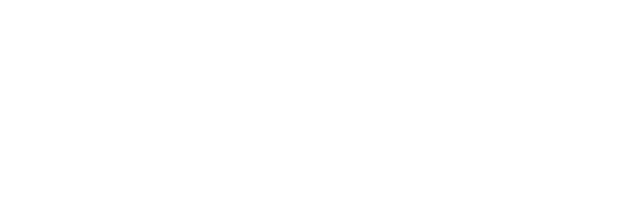
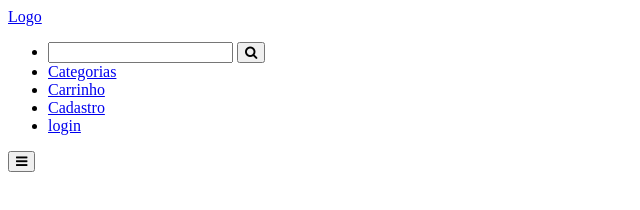
Before and after one commit to dias-danilo/lojatech, a plain HTML site: page index.html in a window 1280 px wide. Shown: the whole page, without its empty margins (0-640 px from the left). Drawn offline with Linux system fonts and the light colour scheme.

Commit message:
Adicionamos icones e menu

```diff
--- a/index.html
+++ b/index.html
@@ -1,11 +1,41 @@
 <!DOCTYPE html>
 <html lang="en">
+
 <head>
     <meta charset="UTF-8">
     <meta name="viewport" content="width=device-width, initial-scale=1.0">
     <title>LojaTech</title>
+    <link rel="stylesheet" href="https://cdnjs.cloudflare.com/ajax/libs/font-awesome/4.7.0/css/font-awesome.min.css">
 </head>
+
 <body>
+    <header>
+        <nav>
+            <a href="index.html">Logo</a>
+            <ul>
+                <li>
+                    <form action="lista_produto.html">
+                        <input type="text" name="pesquisa" id="pesquisa">
+                        <button type="submit"><i class="fa fa-search" aria-hidden="true"></i></button>
+                    </form>
+                </li>
+                <li>
+                    <a href="#">Categorias</a>
+                </li>
+                <li>
+                    <a href="carrinho.html">Carrinho</a>
+                </li>
+                <li id="cadastrese">
+                    <a href="cadastrese.html">Cadastro</a>
+                </li>
+                <li id="Login">
+                    <a href="login.html">login</a>
+                </li>
+            </ul>
+            <button id="hamburguer"><i class="fa fa-bars" aria-hidden="true"></i>
+            </button>
+        </nav>
+    </header>
+</body>
 
-</body>
 </html>
```
